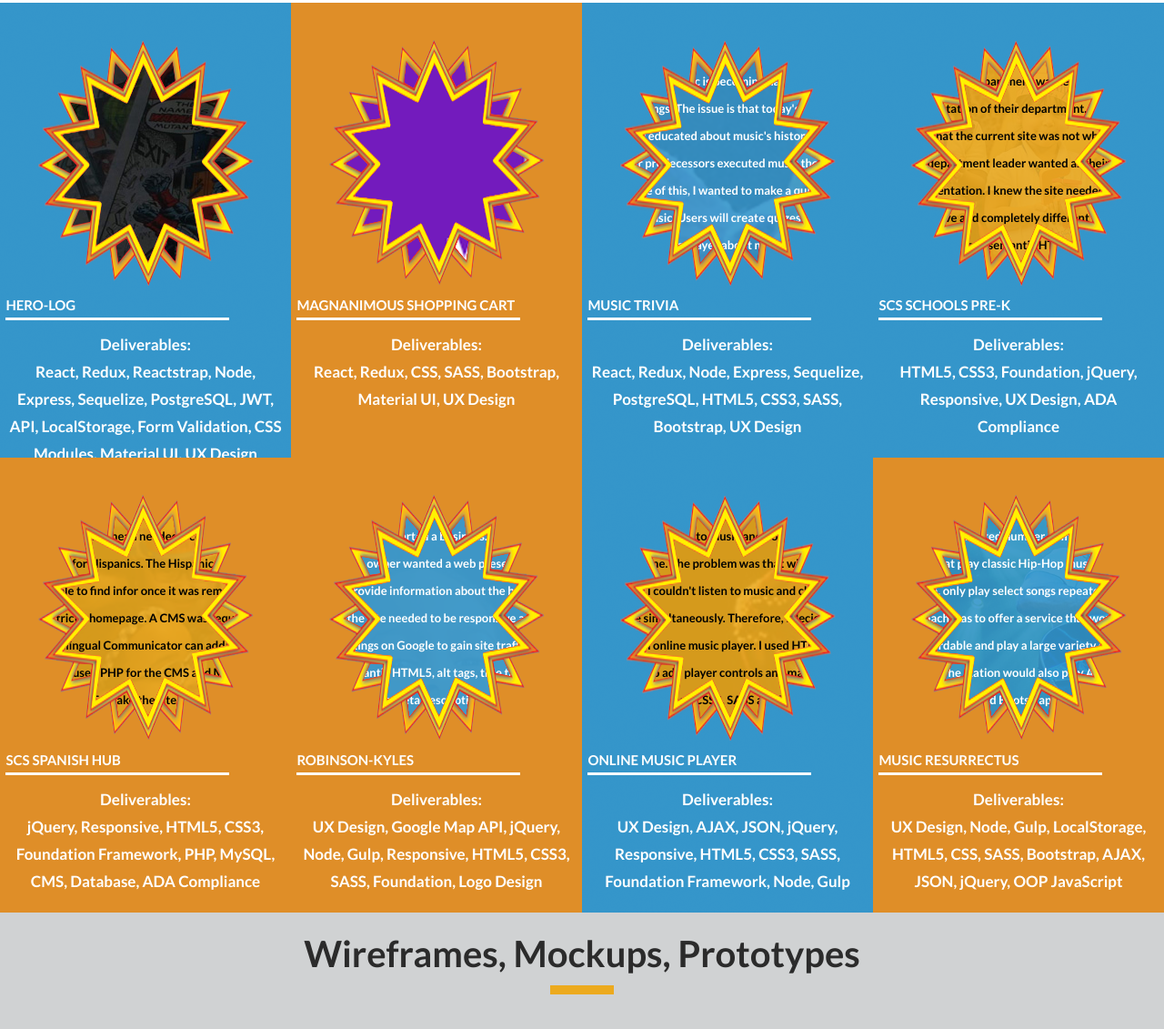
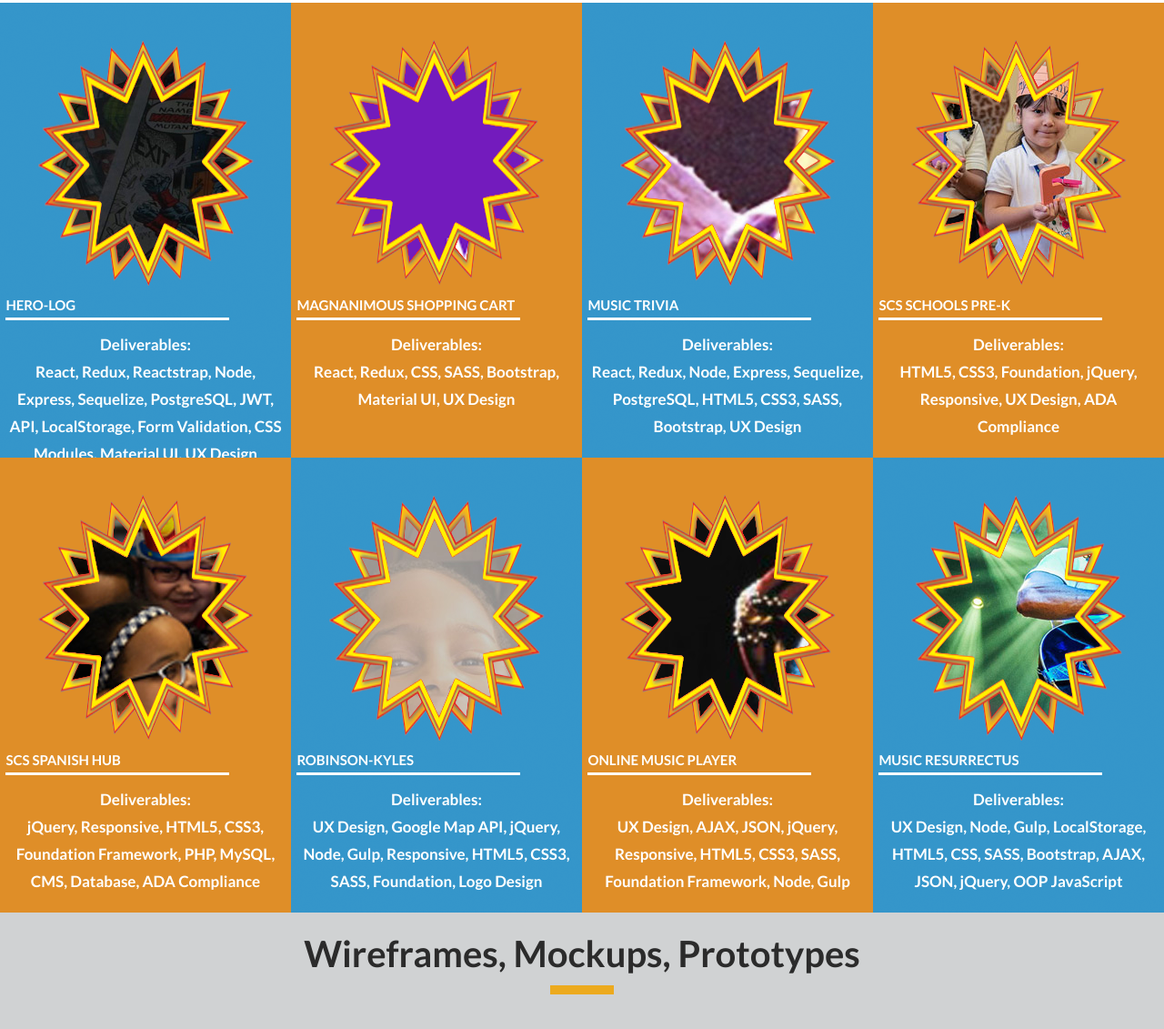
Before and after one commit to dtangram/portfolioWebsite, a website: page index.html in a window 1280 px wide. Shown: the part 1329-2460 px from the top of the page at 91% size. Drawn offline with nearby package versions, Linux system fonts and the light colour scheme.

Commit message:
New Commit

```diff
--- a/index.html
+++ b/index.html
@@ -163,14 +163,14 @@
 
               <a href="http://musictriviaquiz.herokuapp.com/" target="_blank">
                 <li class="col-sm-12 col-md-6 col-lg-3" title="Music Trivia">
-              	  <section id="thumb8" class="uiTxt">
+              	  <section id="thumb3" class="uiTxt">
                     <h3>Music Trivia</h3>
                     <hr>
                     <p>Deliverables:<br />React, Redux, Node, Express, Sequelize, PostgreSQL, HTML5, CSS3, SASS, Bootstrap, UX Design</p>
                   </section>
 
-                  <figure id="overlay8" class="overlayClass col-lg-12"><img src="img/exLogo4.png" alt="Orange overlay with star cut-out"></figure>
-                  <section id="ccTitle" class="titles">
+                  <figure id="overlay3" class="overlayClass col-lg-12"><img src="img/exLogo4.png" alt="Orange overlay with star cut-out"></figure>
+                  <section id="ppTitle" class="titles">
                     <h3>Music Trivia</h3>
                     <hr>
                     <p>
@@ -181,7 +181,7 @@
                       functions as expected and will meet the needs of the user.
                     </p>
                   </section>
-                  <figure id="ccImg"><img src="img/thumb8.jpg"></figure>
+                  <figure id="ppImg"><img src="img/thumb8.jpg"></figure>
                 </li>
               </a>
 
@@ -211,14 +211,14 @@
 
               <a href="http://www.scsk12.org/prek/" target="_blank">
                 <li class="col-sm-12 col-md-6 col-lg-3" title="Shelby County Schools Pre-K">
-              	  <section id="thumb3" class="uiTxt">
+              	  <section id="thumb4" class="uiTxt">
                     <h3>SCS Schools Pre-K</h3>
                     <hr>
                     <p>Deliverables:<br />HTML5, CSS3, Foundation, jQuery, Responsive, UX Design, ADA Compliance</p>
                   </section>
 
-                  <figure id="overlay3" class="overlayClass col-lg-12"><img src="img/exLogo4.png" alt="Orange overlay with star cut-out"></figure>
-                  <section id="ppTitle" class="titles">
+                  <figure id="overlay4" class="overlayClass col-lg-12"><img src="img/exLogo5.png" alt="Orange overlay with star cut-out"></figure>
+                  <section id="mcTitle" class="titles">
                     <h3>SCS Schools Pre-K</h3>
                     <hr>
                   	<p>
@@ -228,7 +228,7 @@
                       Foundation and jQuery to make the site responsive, improved user experience and functional.
                     </p>
                   </section>
-                  <figure id="ppImg"><img src="img/thumb3.jpg" alt="Preschool students standing, holding letters that spell the word, learn."></figure>
+                  <figure id="mcImg"><img src="img/thumb3.jpg" alt="Preschool students standing, holding letters that spell the word, learn."></figure>
                 </li>
               </a>
             </ul>
@@ -240,14 +240,14 @@
             <ul class="thumbs col-lg-12">
               <a href="http://www.scsk12.org/espanol/" target="_blank">
                 <li class="col-sm-12 col-md-6 col-lg-3" title="Shelby County Schools Spanish Hub">
-              	  <section id="thumb4" class="uiTxt">
+              	  <section id="thumb5" class="uiTxt">
                     <h3>SCS Spanish Hub</h3>
                     <hr>
                     <p>Deliverables:<br />jQuery, Responsive, HTML5, CSS3, Foundation Framework, PHP, MySQL, CMS, Database, ADA Compliance</p>
                   </section>
 
-                  <figure id="overlay4" class="overlayClass col-lg-12"><img src="img/exLogo5.png" alt="Blue overlay with star cut-out"></figure>
-                  <section id="mcTitle" class="titles">
+                  <figure id="overlay5" class="overlayClass col-lg-12"><img src="img/exLogo5.png" alt="Blue overlay with star cut-out"></figure>
+                  <section id="trackTitle" class="titles">
                     <h3>SCS Spanish Hub</h3>
                     <hr>
                     <p>
@@ -257,20 +257,20 @@
                       made sure the text properly contrasted its background and added semantic HTML5. The Bilingual Communicator has been getting countless emails about people being very pleased with the Spanish Hub.
                     </p>
                   </section>
-                  <figure id="mcImg"><img src="img/thumb4.jpg" alt="Elementary School kids hugging teacher"></figure>
+                  <figure id="trackImg"><img src="img/thumb4.jpg" alt="Elementary School kids hugging teacher"></figure>
                 </li>
               </a>
 
               <a href="http://counselingandtesting.com/" target="_blank">
                 <li class="col-sm-12 col-md-6 col-lg-3" title="Robinson-Kyles">
-              	  <section id="thumb5" class="uiTxt">
+              	  <section id="thumb6" class="uiTxt">
                     <h3>Robinson-Kyles</h3>
                     <hr>
                     <p>Deliverables:<br />UX Design, Google Map API, jQuery, Node, Gulp, Responsive, HTML5, CSS3, SASS, Foundation, Logo Design</p>
                   </section>
 
-                  <figure id="overlay5" class="overlayClass col-lg-12"><img src="img/exLogo5.png" alt="Orange overlay with star cut-out"></figure>
-                  <section id="trackTitle" class="titles">
+                  <figure id="overlay6" class="overlayClass col-lg-12"><img src="img/exLogo4.png" alt="Orange overlay with star cut-out"></figure>
+                  <section id="feTitle" class="titles">
                     <h3>Robinson-Kyles</h3>
                     <hr>
                     <p>
@@ -280,20 +280,20 @@
                       Foundation and jQuery to make the site responsive, improved user experience and for functionality.
                     </p>
                   </section>
-                  <figure id="trackImg"><img src="img/thumb5.jpg" alt="Mother tickling young son"></figure>
+                  <figure id="feImg"><img src="img/thumb5.jpg" alt="Mother tickling young son"></figure>
                 </li>
               </a>
 
               <a href="http://explosivedesigns.net/StevieMusic/index.html" target="_blank">
                 <li class="col-sm-12 col-md-6 col-lg-3" title="Online Music Player">
-              	  <section id="thumb6" class="uiTxt">
+              	  <section id="thumb7" class="uiTxt">
                     <h3>Online Music Player</h3>
                     <hr>
                     <p>Deliverables:<br />UX Design, AJAX, JSON, jQuery, Responsive, HTML5, CSS3, SASS, Foundation Framework, Node, Gulp</p>
                   </section>
 
-                  <figure id="overlay6" class="overlayClass col-lg-12"><img src="img/exLogo4.png" alt="Orange overlay with star cut-out"></figure>
-                  <section id="feTitle" class="titles">
+                  <figure id="overlay7" class="overlayClass col-lg-12"><img src="img/exLogo5.png" alt="Orange overlay with star cut-out"></figure>
+                  <section id="opTitle" class="titles">
                     <h3>Online Music Player</h3>
                     <hr>
                     <p>
@@ -302,20 +302,20 @@
                       the player and make it responsive. I stored the songs in JSON and used AJAX to load the songs. Now I'm able to listen to my music online while charging my iPhone.
                     </p>
                   </section>
-                  <figure id="feImg"><img src="img/thumb6.jpg"></figure>
+                  <figure id="opImg"><img src="img/thumb6.jpg"></figure>
                 </li>
               </a>
 
               <a href="https://dtangram.github.io/index.html" target="_blank">
                 <li class="col-sm-12 col-md-6 col-lg-3" title="Music Resurrectus">
-              	  <section id="thumb7" class="uiTxt">
+              	  <section id="thumb8" class="uiTxt">
                     <h3>Music Resurrectus</h3>
                     <hr>
                     <p>Deliverables:<br />UX Design, Node, Gulp, LocalStorage, HTML5, CSS, SASS, Bootstrap, AJAX, JSON, jQuery, OOP JavaScript</p>
                   </section>
 
-                  <figure id="overlay7" class="overlayClass col-lg-12"><img src="img/exLogo5.png" alt="Blue overlay with star cut-out"></figure>
-                  <section id="opTitle" class="titles">
+                  <figure id="overlay8" class="overlayClass col-lg-12"><img src="img/exLogo4.png" alt="Blue overlay with star cut-out"></figure>
+                  <section id="ccTitle" class="titles">
                     <h3>Music Resurrectus</h3>
                     <hr>
                     <p>
@@ -326,7 +326,7 @@
                       This website will be fully functional when it's connected to a database that will allow user to create their own playlists.
                     </p>
                   </section>
-                  <figure id="opImg"><img src="img/thumb7.jpg"></figure>
+                  <figure id="ccImg"><img src="img/thumb7.jpg"></figure>
                 </li>
               </a>
 
```
